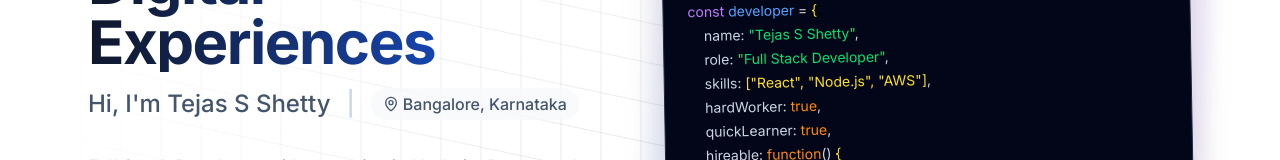
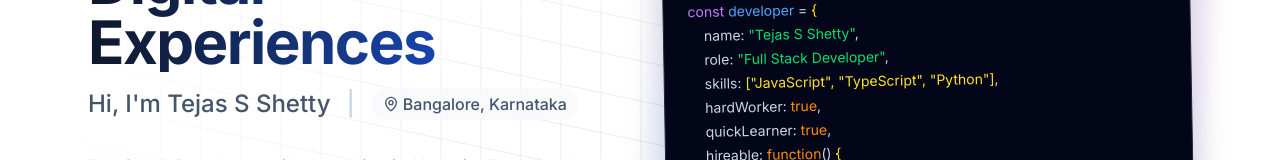
Before and after one commit to TejasShetty18/my-portfolio, a Next.js app: page / in a window 1280 px wide. Shown: the part 359-519 px from the top of the page. Built offline with nearby package versions, Linux system fonts and the light colour scheme.

Commit message:
hero section and certification link update

```diff
--- a/src/components/sections/hero.tsx
+++ b/src/components/sections/hero.tsx
@@ -278,7 +278,7 @@ export function Hero() {
                 <p><span className="text-purple-400">const</span> <span className="text-blue-400">developer</span> = <span className="text-yellow-300">{"{"}</span></p>
                 <p className="pl-4">name: <span className="text-green-400">"{personalInfo.name}"</span>,</p>
                 <p className="pl-4">role: <span className="text-green-400">"{personalInfo.title}"</span>,</p>
-                <p className="pl-4">skills: <span className="text-yellow-300">["React", "Node.js", "AWS"]</span>,</p>
+                <p className="pl-4">skills: <span className="text-yellow-300">["JavaScript", "TypeScript", "Python"]</span>,</p>
                 <p className="pl-4">hardWorker: <span className="text-orange-400">true</span>,</p>
                 <p className="pl-4">quickLearner: <span className="text-orange-400">true</span>,</p>
                 <p className="pl-4">hireable: <span className="text-orange-400">function</span>() <span className="text-yellow-300">{"{"}</span></p>
--- a/src/data/resume.ts
+++ b/src/data/resume.ts
@@ -96,7 +96,7 @@ export const projectData: Projects[] = [
       "A modern and responsive personal portfolio built with Next.js, TypeScript, and Tailwind CSS. It showcases my experience, projects, and technical skills with a clean UI and fast performance.",
     techStack: ["Next.js", "TypeScript", "Shadcn","Tailwind"],
     link: "https://github.com/TejasShetty18/my-portfolio",
-    demoLink: "https://secondchance.onrender.com"
+    demoLink: "https://tejas-shetty-portfolio.vercel.app/"
   },
 ];
 
@@ -126,7 +126,7 @@ export const certificationsData: Certification[] = [
   {
     title: "Python Django",
     issuer: "Udemy",
-    link: "https://www.udemy.com/certificate/UC-c0e8dc21-8e8b-4f6e-9d05-5d109a9523cd/", // Update these!
+    link: "https://www.udemy.com/certificate/UC-a5d8805c-ecaf-44d5-9599-5175d14f1ca6/", // Update these!
   },
   {
     title: "MongoDB with NodeJS",
```
